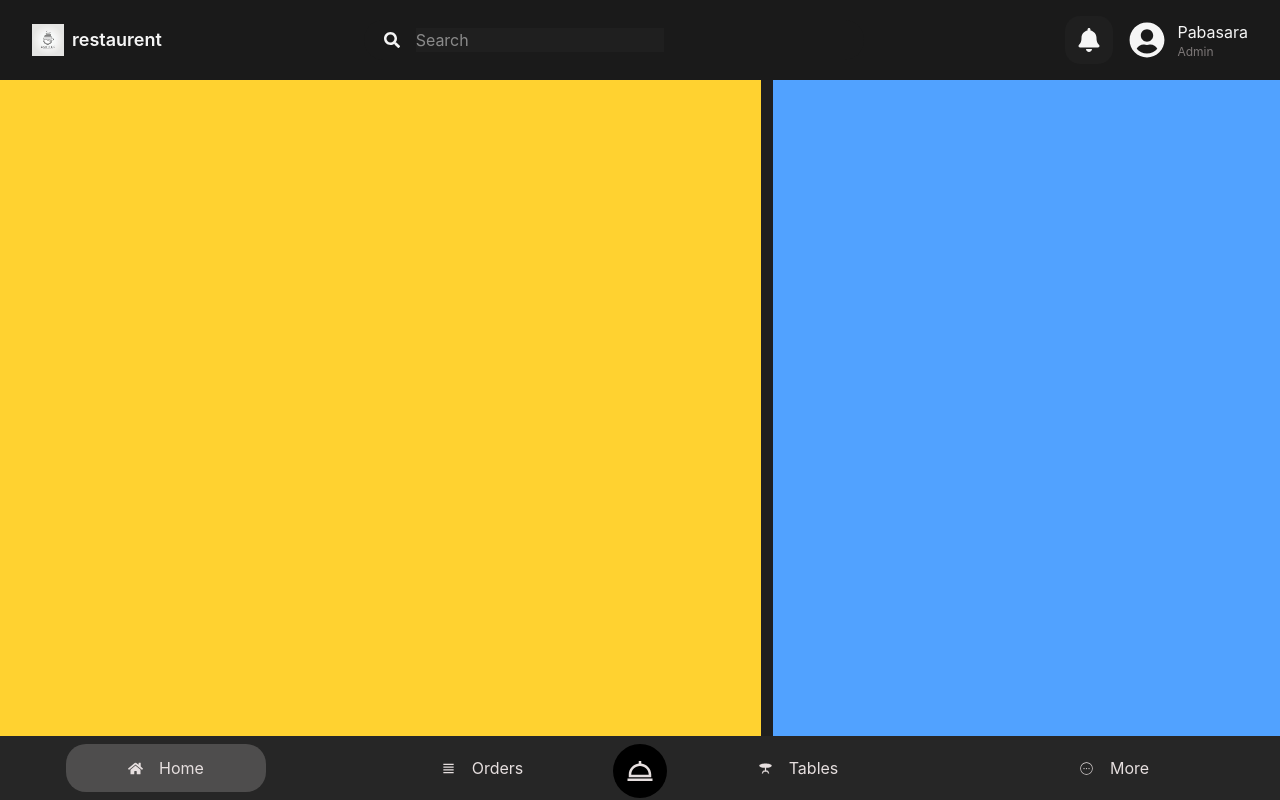
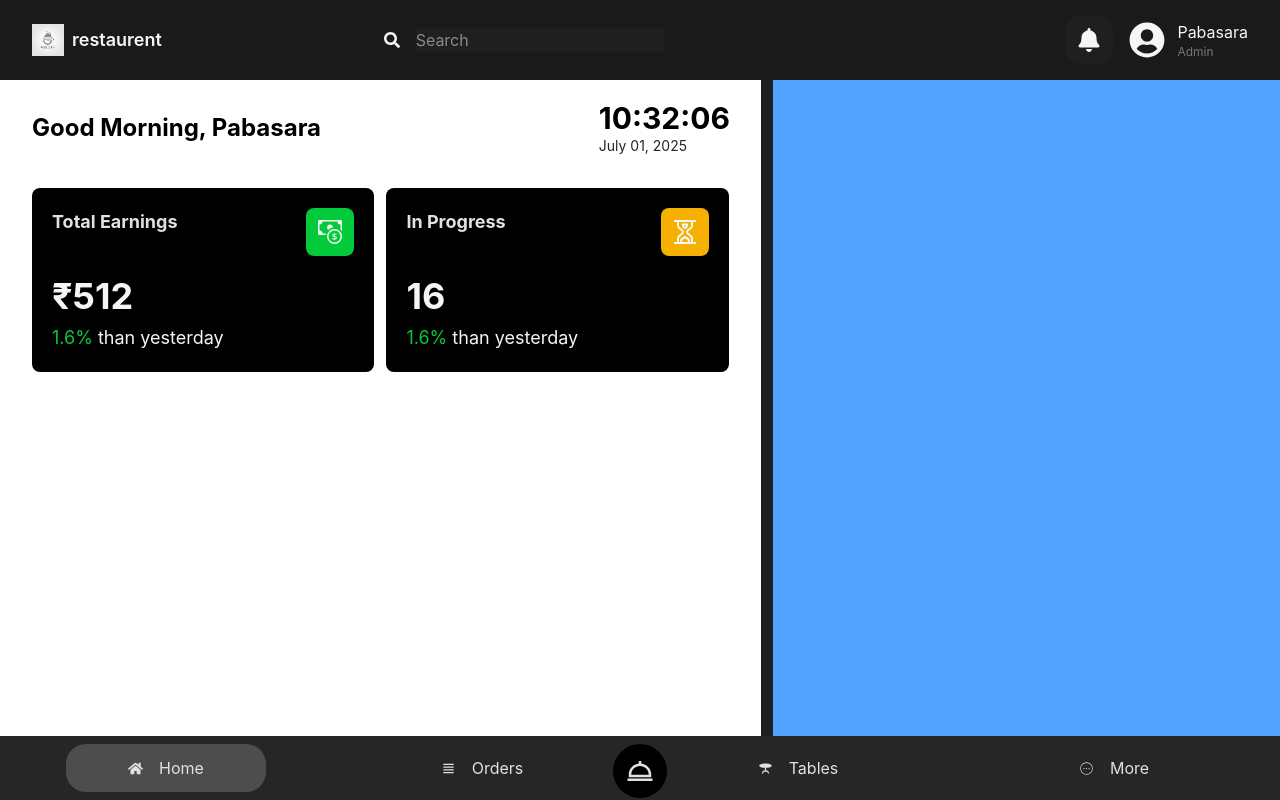
Before and after one commit to pabasaraashen/Pos-system, a React (Vite) app in the folder pos-frontend/: page / in a window 1280 px wide. Built offline with nearby package versions, Linux system fonts and the light colour scheme.

Commit message:
update Card1.jsx, Greating.jsx, Home.jsx

```diff
--- /dev/null
+++ b/pos-frontend/src/components/home/Card1.jsx
@@ -0,0 +1,19 @@
+import React from 'react'
+
+const Card1 = ({title, icon, number, footerNum}) => {
+  return (
+    <div className='bg-[#000000] py-5 px-5 rounded-lg w-[50%]'>
+        <div className='flex items-start justify-between'>
+           <h1 className='text-[#e6dfdf] text-lg font-bold'>{title}</h1>
+           <button className={`${title === "Total Earnings" ? "bg-[#02ca3a]" : "bg-[#f6b100]"} p-3 rounded-lg text-[#f5f5f5] text-2xl`}>{icon}</button>
+        </div>
+        <div>
+           <h1 className='text-[#f5f5f5] text-4xl font-bold mt-5'>{
+              title === "Total Earnings" ? `₹${number}` : number}</h1>
+            <h1 className='text-[#f5f5f5] text-lg mt-2'><span className='text-[#02ca3a]'>{footerNum}%</span> than yesterday</h1>
+        </div>
+    </div>
+  )
+}
+
+export default Card1
--- /dev/null
+++ b/pos-frontend/src/components/home/Greatings.jsx
@@ -0,0 +1,36 @@
+import React, { useState, useEffect } from 'react';
+
+const Greatings = () => {
+    const[dateTime, setDateTime] = useState(new Date())
+
+    useEffect(() => {
+    const timer = setInterval(() => setDateTime(new Date()), 1000);
+    return () => clearInterval(timer);
+  }, []);
+
+  const formatDate = (date) => {
+    const months = [
+      'January', 'February', 'March', 'April', 'May', 'June',
+      'July', 'August', 'September', 'October', 'November', 'December'
+    ];
+    return `${months[date.getMonth()]} ${String(date.getDate()).padStart(2, '0')}, ${date.getFullYear()}`;
+  };
+
+  const formatTime = (date) =>
+    `${String(date.getHours()).padStart(2, "0")}:${String(
+      date.getMinutes()
+    ).padStart(2, "0")}:${String(date.getSeconds()).padStart(2, "0")}`;
+  return (
+    <div className='flex justify-between items-center px-8 mt-5'>
+        <div>
+            <h1 className='text-[#000000] text-2xl font-bold'>Good Morning, Pabasara</h1>
+        </div>
+        <div>
+            <h1 className="text-[#000000] text-3xl font-bold w-[130px]">{formatTime(dateTime)}</h1>
+            <p className="text-[#252525] text-sm">{formatDate(dateTime)}</p>
+        </div>
+    </div>
+  )
+}
+
+export default Greatings
--- a/pos-frontend/src/pages/Home.jsx
+++ b/pos-frontend/src/pages/Home.jsx
@@ -1,11 +1,22 @@
 import React from 'react'
 import Bottomnavbar from '../components/Bottomnavbar'
+import Greatings from '../components/home/Greatings'
+import Card1 from '../components/home/Card1'
+import { BsCashCoin } from "react-icons/bs";
+import { GrInProgress } from "react-icons/gr";
 
 const Home = () => {
   return (
     <section className='bg-[#1f1f1f] h-[calc(100vh-5rem)] overflow-hidden flex gap-3'>
        {/*left*/}
-       <div className='flex-[3] bg-amber-300'></div>
+       <div className='flex-[3] bg-[#ffffff]'>
+        <Greatings/>
+        <div className='flex items-center w-full gap-3 px-8 mt-8'>
+            <Card1 title="Total Earnings" icon={<BsCashCoin/>} number={512} footerNum={1.6}/>
+            <Card1 title="In Progress" icon={<GrInProgress />} number={16} footerNum={1.6} />
+        </div>
+       </div>
+
        {/*right*/}
        <div className='flex-[2] bg-blue-400'></div>
        <Bottomnavbar/>
```
